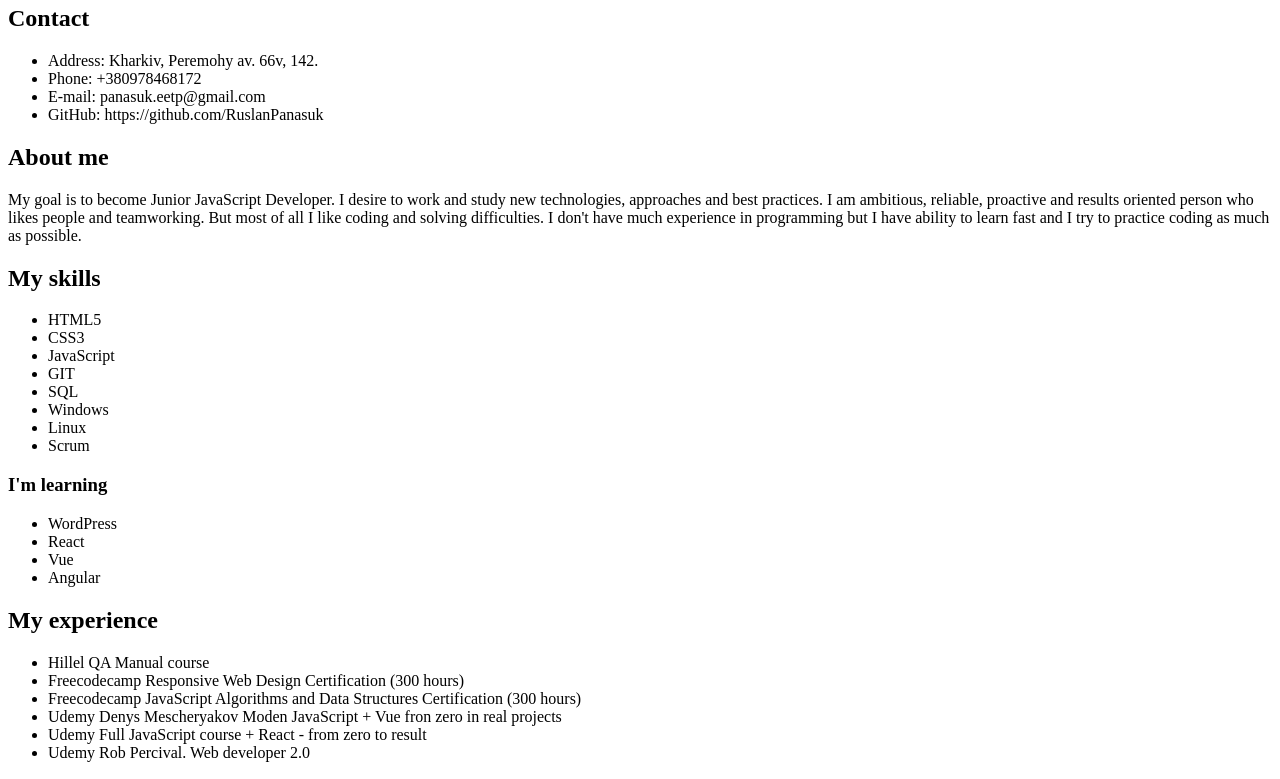
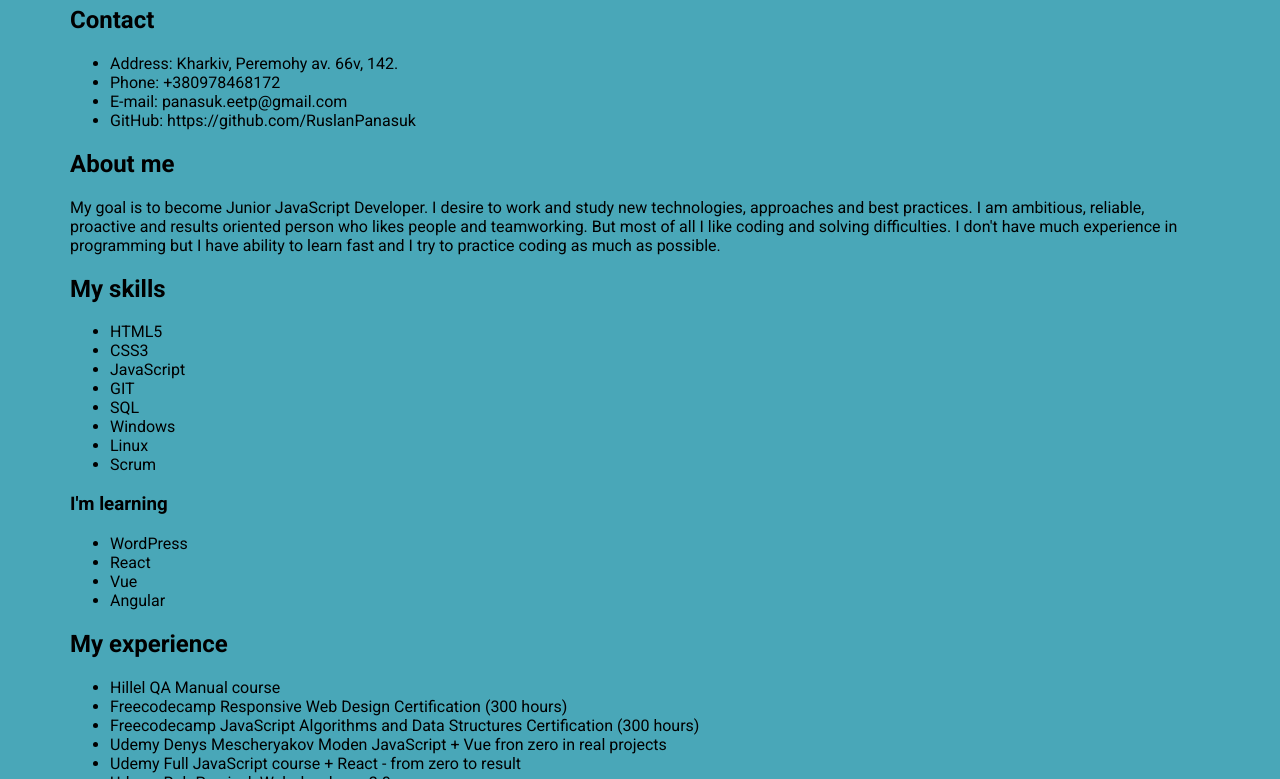
Before and after one commit to RuslanPanasuk/old-rsschool-cv, a plain HTML site: page index.html in a window 1280 px wide. Shown: the part 75-854 px from the top of the page. Drawn offline with Linux system fonts and the light colour scheme.

Commit message:
feat: add fonts link

```diff
--- a/index.html
+++ b/index.html
@@ -6,6 +6,9 @@
     <meta name="viewport" content="width=device-width, initial-scale=1.0">
     <title>Ruslan Panasiuk CV</title>
     <link rel="stylesheet" href="style.css">
+    <link rel="preconnect" href="https://fonts.googleapis.com">
+    <link rel="preconnect" href="https://fonts.gstatic.com" crossorigin>
+    <link href="https://fonts.googleapis.com/css2?family=Roboto:wght@400;700&display=swap" rel="stylesheet">
 </head>
 <body>
     <h1>Ruslan Panasiuk</h1>
--- a/style.css
+++ b/style.css
@@ -0,0 +1,6 @@
+body {
+    width: 1140px;
+    margin: 0 auto;
+    background-color: rgb(73, 167, 184);
+    font-family: Roboto, serif;
+}
```
